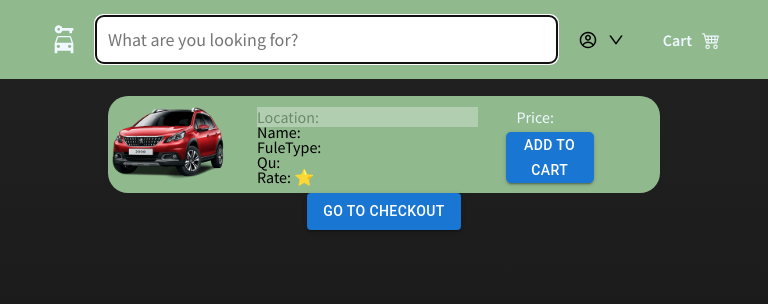
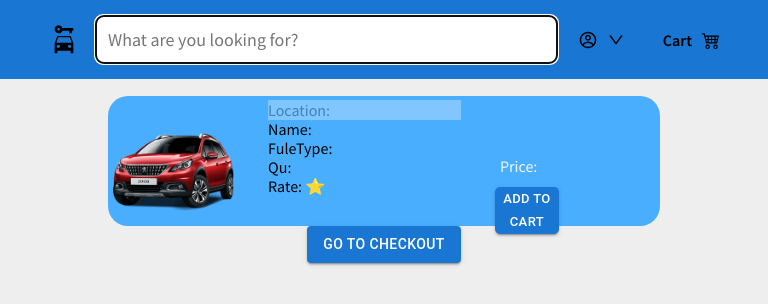
Before and after one commit to HNOONa-0/Carpool, a React (Create React App) app: page /cart in a window 768 px wide. Shown: the top 304 px of the page. Built offline with nearby package versions, Linux system fonts and the light colour scheme.

Commit message:
change color && Add Qu in new Card

```diff
--- a/src/Components/card.css
+++ b/src/Components/card.css
@@ -28,7 +28,7 @@
     display: inline-block;
     width: 250px;
     height: 300px;
-    background-color: rgb(144, 185, 142);
+    background-color: rgb(74, 174, 255);
     border-radius: 20px;
 
 
--- a/src/Components/newcard.css
+++ b/src/Components/newcard.css
@@ -12,7 +12,7 @@
     width: 100%;
     margin-top: 3%;
     border-radius: 20px;
-    background-color: rgb(144, 185, 142);
+    background-color: rgb(74, 174, 255);
   }
 
   .ranCarImage {
@@ -81,3 +81,37 @@
     border-radius: 5px;
     padding: 2%;
   }
+  @media (min-width:320px) and (max-width:480px){
+
+
+    }
+    @media (min-width:481px) and (max-width:768px){
+      .ranCarImage {
+        margin-top: 5%;
+        width: 24%;
+      }
+      .ranCarDetails {
+        width: 35%;
+        height: 100px;
+
+      }
+      .ranCarDetails h4 {
+        margin: 2.5% 0 -6px 0;
+        font-size: 16px;
+      }
+      .ranBookNow {
+        width: 40%;
+        height: 10px;
+        padding: 0;
+      }
+      .ranCarPrice {
+        width: 25%;
+
+
+      }
+
+    }
+
+    @media (min-width:769px) and (max-width:1024px){
+
+    }
--- a/src/Components/newcard.js
+++ b/src/Components/newcard.js
@@ -34,6 +34,7 @@ const newcard = ({ carname, carprise, carfuletype, carimages, carlocation, carra
                 {/* <div> */}
                     {/* <a><button>BOOK NOW</button> </a> */}
                     <Button variant="contained"
+                    size='small'
                     sx={{marginBottom:"20px"}}
                     onClick={e=>{
                         // send temp cart product
--- a/src/Header/Header.css
+++ b/src/Header/Header.css
@@ -1,13 +1,13 @@
 .header1{
     /* background-color: #A9CCE3 ; */
-    background-color: rgb(144, 185, 142);
+    background-color: #1976d2;
 }
 .nav1{
   display: flex;
   justify-content: space-between;
   align-items: center;
   gap: 16px;
-
+color: black;
   margin-left: 3rem;
   margin-right: 3rem;
   padding-top: 16px;
--- a/src/LogModal/LogModal.css
+++ b/src/LogModal/LogModal.css
@@ -9,4 +9,5 @@
     display: flex;
     flex-direction: column;
     -webkit-box-align: center;
+    color: black;
 }
--- a/src/index.css
+++ b/src/index.css
@@ -1,6 +1,6 @@
 body {
   margin: 0;
-  background: linear-gradient(#222, #111);
+background-color: rgb(238, 238, 238);
   height: 100vh;
   width: 100%;
   font-family: -apple-system, BlinkMacSystemFont, 'Segoe UI', 'Roboto', 'Oxygen',
```
